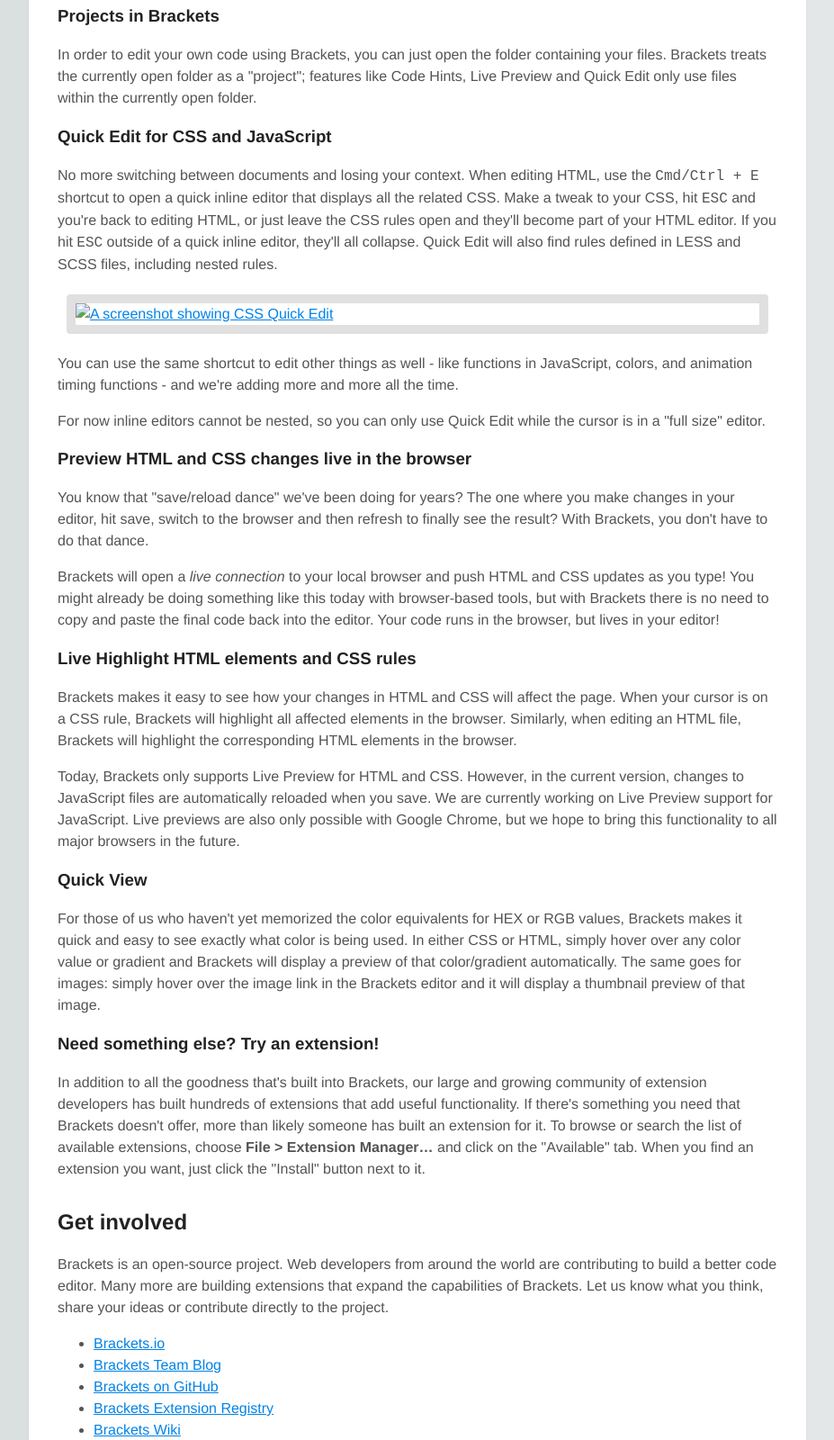
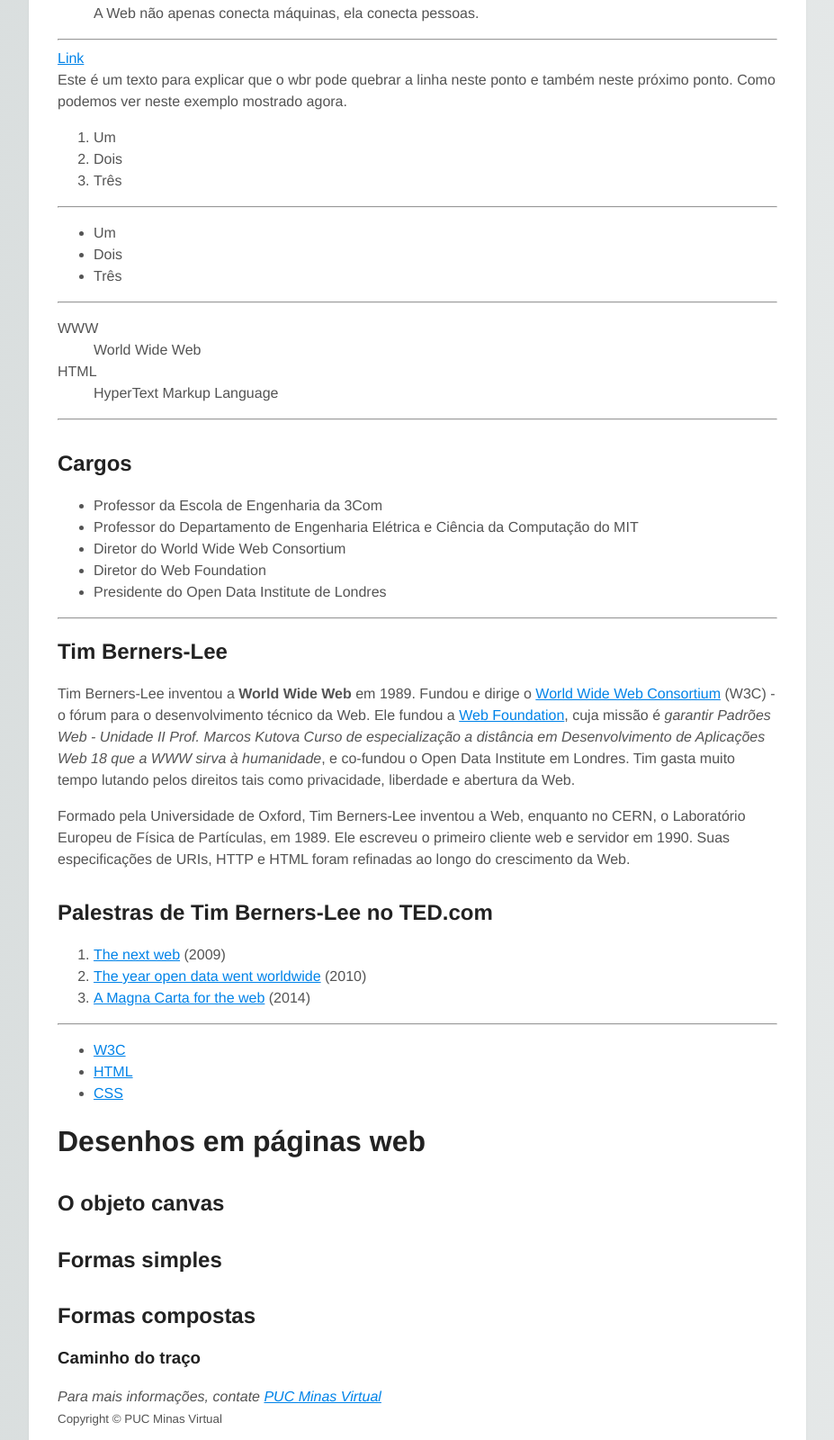
Before and after one commit to biazs/biazs.github.io, a plain HTML site: page index.html in a window 1280 px wide. Shown: the part 153-1753 px from the top of the page at 90% size, without its empty margins (176-1103 px from the left). Drawn offline with Linux system fonts and the light colour scheme.

Commit message:
Alteração html

```diff
--- a/index.html
+++ b/index.html
@@ -16,175 +16,95 @@
             Welcome to my page.
         </p>
 
+        <blockquote cite="http://webfoundation.org/about/community/knight-2008-tblspeech/">
+            <p>A Web não apenas conecta máquinas, ela conecta pessoas.</p>
+        </blockquote>
 
-        <!--
-            GET STARTED WITH YOUR OWN FILES
-        -->
+        <hr />
+        <a href="index.html" target="_blank">Link</a>
+        <br/>
+        Este é um texto para explicar que o wbr pode quebrar a linha neste ponto<wbr/> e também neste próximo ponto<wbr/>. Como podemos ver neste exemplo mostrado agora.
+        <br/>
+        <ol>
+            <li>Um</li>
+            <li>Dois</li>
+            <li>Três</li>
+        </ol>
+        <hr />
+        <ul>
+            <li>Um</li>
+            <li>Dois</li>
+            <li>Três</li>
+        </ul>
+        <hr />
 
-        <h3>Projects in Brackets</h3>
-        <p>
-            In order to edit your own code using Brackets, you can just open the folder containing your files.
-            Brackets treats the currently open folder as a "project"; features like Code Hints, Live Preview and
-            Quick Edit only use files within the currently open folder.
-        </p>
+        <dl>
+            <dt>WWW</dt>
+                <dd>World Wide Web</dd>
+            <dt>HTML</dt>
+                <dd>HyperText Markup Language</dd>
+        </dl>
 
-        <samp>
-            Once you're ready to get out of this sample project and edit your own code, you can use the dropdown
-            in the left sidebar to switch folders. Right now, the dropdown says "Getting Started" - that's the
-            folder containing the file you're looking at right now. Click on the dropdown and choose "Open Folder…"
-            to open your own folder.
-            You can also use the dropdown later to switch back to folders you've opened previously, including this
-            sample project.
-        </samp>
 
-        <!--
-            THE RELATIONSHIP BETWEEN HTML, CSS AND JAVASCRIPT
-        -->
-        <h3>Quick Edit for CSS and JavaScript</h3>
-        <p>
-            No more switching between documents and losing your context. When editing HTML, use the
-            <kbd>Cmd/Ctrl + E</kbd> shortcut to open a quick inline editor that displays all the related CSS.
-            Make a tweak to your CSS, hit <kbd>ESC</kbd> and you're back to editing HTML, or just leave the
-            CSS rules open and they'll become part of your HTML editor. If you hit <kbd>ESC</kbd> outside of
-            a quick inline editor, they'll all collapse. Quick Edit will also find rules defined in LESS and
-            SCSS files, including nested rules.
-        </p>
+        <hr />
+        <section>
+            <header>
+                <h2>Cargos</h2>
+            </header>
+                <ul>
+                    <li>Professor da Escola de Engenharia da 3Com</li>
+                    <li>Professor do Departamento de Engenharia Elétrica e Ciência da Computação  do MIT</li>
+                    <li>Diretor do World Wide Web Consortium</li>
+                    <li>Diretor do Web Foundation</li>
+                    <li>Presidente do Open Data Institute de Londres</li>
+                </ul>
+        </section>
 
-        <samp>
-            Want to see it in action? Place your cursor on the <!-- <samp> --> tag above and press
-            <kbd>Cmd/Ctrl + E</kbd>. You should see a CSS quick editor appear above, showing the CSS rule that
-            applies to it. Quick Edit works in class and id attributes as well. You can use it with your
-            LESS and SCSS files also.
 
-            You can create new rules the same way. Click in one of the <!-- <p> --> tags above and press
-            <kbd>Cmd/Ctrl + E</kbd>. There are no rules for it right now, but you can click the New Rule
-            button to add a new rule for <!-- <p> -->.
-        </samp>
+        <hr />
+        <article>
+        <h1>Tim Berners-Lee</h1>
+            <p>Tim Berners-Lee inventou a <strong>World Wide Web</strong> em 1989. Fundou e dirige o <a href="https://www.w3.org/">World Wide Web Consortium</a> (W3C) - o fórum para o desenvolvimento técnico da Web. Ele fundou a <a href="http://webfoundation.org/">Web Foundation</a>, cuja missão é <em>garantir Padrões Web - Unidade II Prof. Marcos Kutova
+            Curso de especialização a distância em Desenvolvimento de Aplicações Web 18 que a WWW sirva à humanidade</em>, e co-fundou o Open Data Institute em Londres.  Tim gasta muito tempo lutando pelos direitos tais como privacidade, liberdade e abertura da Web.</p>
+            <p>Formado pela Universidade de Oxford, Tim Berners-Lee inventou a Web, enquanto no CERN, o Laboratório Europeu de Física de Partículas, em 1989. Ele escreveu o primeiro cliente web e servidor em 1990. Suas especificações de URIs, HTTP e HTML foram refinadas ao longo do crescimento da Web.</p>
+        </article>
 
-        <a href="screenshots/quick-edit.png">
-            <img alt="A screenshot showing CSS Quick Edit" src="screenshots/quick-edit.png" />
-        </a>
 
-        <p>
-            You can use the same shortcut to edit other things as well - like functions in JavaScript,
-            colors, and animation timing functions - and we're adding more and more all the time.
-        </p>
-        <p>
-            For now inline editors cannot be nested, so you can only use Quick Edit while the cursor
-            is in a "full size" editor.
-        </p>
 
-        <!--
-            LIVE PREVIEW
-        -->
-        <h3>Preview HTML and CSS changes live in the browser</h3>
-        <p>
-            You know that "save/reload dance" we've been doing for years? The one where you make changes in
-            your editor, hit save, switch to the browser and then refresh to finally see the result?
-            With Brackets, you don't have to do that dance.
-        </p>
-        <p>
-            Brackets will open a <em>live connection</em> to your local browser and push HTML and CSS updates as you
-            type! You might already be doing something like this today with browser-based tools, but with Brackets
-            there is no need to copy and paste the final code back into the editor. Your code runs in the
-            browser, but lives in your editor!
-        </p>
+        <aside>
+            <h2>Palestras de Tim Berners-Lee no TED.com</h2>
+                <ol>
+                <li><a href="http://www.ted.com/talks/tim_berners_lee_on_the_next_web"
+                target="_blank">The next web</a> (2009)</li>
+                <li><a             href="http://www.ted.com/talks/tim_berners_lee_the_year_open_data_went_worldwide"
+                target="_blank">The year open data went worldwide</a> (2010)</li>
+                <li><a               href="http://www.ted.com/talks/tim_berners_lee_a_magna_carta_for_the_web"
+                target="_blank">A Magna Carta for the web</a> (2014)</li>
+                </ol>
+        </aside>
+        <hr/>
+        <nav>
+            <ul>
+            <li> <a href="https://www.w3.org/">W3C</a></li>
+            <li><a href="https://www.w3.org/TR/html">HTML</a></li>
+            <li><a href="https://www.w3.org/Style/CSS">CSS</a></li>
+            </ul>
+        </nav>
 
-        <h3>Live Highlight HTML elements and CSS rules</h3>
-        <p>
-            Brackets makes it easy to see how your changes in HTML and CSS will affect the page. When your cursor
-            is on a CSS rule, Brackets will highlight all affected elements in the browser. Similarly, when editing
-            an HTML file, Brackets will highlight the corresponding HTML elements in the browser.
-        </p>
 
-        <samp>
-            If you have Google Chrome installed, you can try this out yourself. Click on the lightning bolt
-            icon in the top right corner of your Brackets window or hit <kbd>Cmd/Ctrl + Alt + P</kbd>. When
-            Live Preview is enabled on an HTML document, all linked CSS documents can be edited in real-time.
-            The icon will change from gray to gold when Brackets establishes a connection to your browser.
+        <h1>Desenhos em páginas web</h1>
+        <h2>O objeto canvas</h2>
+        <h2>Formas simples</h2>
+        <h2>Formas compostas</h2>
+        <h3>Caminho do traço</h3>
 
-            Now, place your cursor on the <!-- <img> --> tag above. Notice the blue highlight that appears
-            around the image in Chrome. Next, use <kbd>Cmd/Ctrl + E</kbd> to open up the defined CSS rules.
-            Try changing the size of the border from 10px to 20px or change the background
-            color from "transparent" to "hotpink". If you have Brackets and your browser running side-by-side, you
-            will see your changes instantly reflected in your browser. Cool, right?
-        </samp>
 
-        <p class="note">
-            Today, Brackets only supports Live Preview for HTML and CSS. However, in the current version, changes to
-            JavaScript files are automatically reloaded when you save. We are currently working on Live Preview
-            support for JavaScript. Live previews are also only possible with Google Chrome, but we hope
-            to bring this functionality to all major browsers in the future.
-        </p>
 
-        <h3>Quick View</h3>
-        <p>
-            For those of us who haven't yet memorized the color equivalents for HEX or RGB values, Brackets makes
-            it quick and easy to see exactly what color is being used. In either CSS or HTML, simply hover over any
-            color value or gradient and Brackets will display a preview of that color/gradient automatically. The
-            same goes for images: simply hover over the image link in the Brackets editor and it will display a
-            thumbnail preview of that image.
-        </p>
-
-        <samp>
-            To try out Quick View for yourself, place your cursor on the <!-- <body> --> tag at the top of this
-            document and press <kbd>Cmd/Ctrl + E</kbd> to open a CSS quick editor. Now simply hover over any of the
-            color values within the CSS. You can also see it in action on gradients by opening a CSS quick editor
-            on the <!-- <html> --> tag and hovering over any of the background image values. To try out the image
-            preview, place your cursor over the screenshot image included earlier in this document.
-        </samp>
-
-        <h3>Need something else? Try an extension!</h3>
-        <p>
-            In addition to all the goodness that's built into Brackets, our large and growing community of
-            extension developers has built hundreds of extensions that add useful functionality. If there's
-            something you need that Brackets doesn't offer, more than likely someone has built an extension for
-            it. To browse or search the list of available extensions, choose <strong>File > Extension
-            Manager…</strong> and click on the "Available" tab. When you find an extension you want, just click
-            the "Install" button next to it.
-        </p>
-
-        <!--
-            LET US KNOW WHAT YOU THINK
-        -->
-        <h2>Get involved</h2>
-        <p>
-            Brackets is an open-source project. Web developers from around the world are contributing to build
-            a better code editor. Many more are building extensions that expand the capabilities of Brackets.
-            Let us know what you think, share your ideas or contribute directly to the project.
-        </p>
-        <ul>
-            <li><a href="http://brackets.io">Brackets.io</a></li>
-            <li><a href="http://blog.brackets.io">Brackets Team Blog</a></li>
-            <li><a href="https://github.com/adobe/brackets">Brackets on GitHub</a></li>
-            <li><a href="https://brackets-registry.aboutweb.com">Brackets Extension Registry</a></li>
-            <li><a href="https://github.com/adobe/brackets/wiki">Brackets Wiki</a></li>
-            <li><a href="https://groups.google.com/forum/#!forum/brackets-dev">Brackets Developer Mailing List</a></li>
-            <li><a href="https://twitter.com/brackets">@brackets on Twitter</a></li>
-            <li>Chat with Brackets developers on IRC in <a href="http://webchat.freenode.net/?channels=brackets&uio=d4">#brackets on Freenode</a></li>
-        </ul>
-
+        <footer>
+            <address>
+            Para mais informações, contate <a href=”mailto:ead@pucminas.br”>PUC Minas Virtual</a>
+            </address>
+            <small>Copyright &copy; PUC Minas Virtual</small>
+        </footer>
     </body>
 </html>
-<!--
-
-    [[[[[[[[[[[[[[[      ]]]]]]]]]]]]]]]
-    [::::::::::::::      ::::::::::::::]
-    [::::::::::::::      ::::::::::::::]
-    [::::::[[[[[[[:      :]]]]]]]::::::]
-    [:::::[                      ]:::::]
-    [:::::[                      ]:::::]
-    [:::::[                      ]:::::]
-    [:::::[                      ]:::::]
-    [:::::[     CODE THE WEB     ]:::::]
-    [:::::[  http://brackets.io  ]:::::]
-    [:::::[                      ]:::::]
-    [:::::[                      ]:::::]
-    [:::::[                      ]:::::]
-    [:::::[                      ]:::::]
-    [::::::[[[[[[[:      :]]]]]]]::::::]
-    [::::::::::::::      ::::::::::::::]
-    [::::::::::::::      ::::::::::::::]
-    [[[[[[[[[[[[[[[      ]]]]]]]]]]]]]]]
-
--->
```
